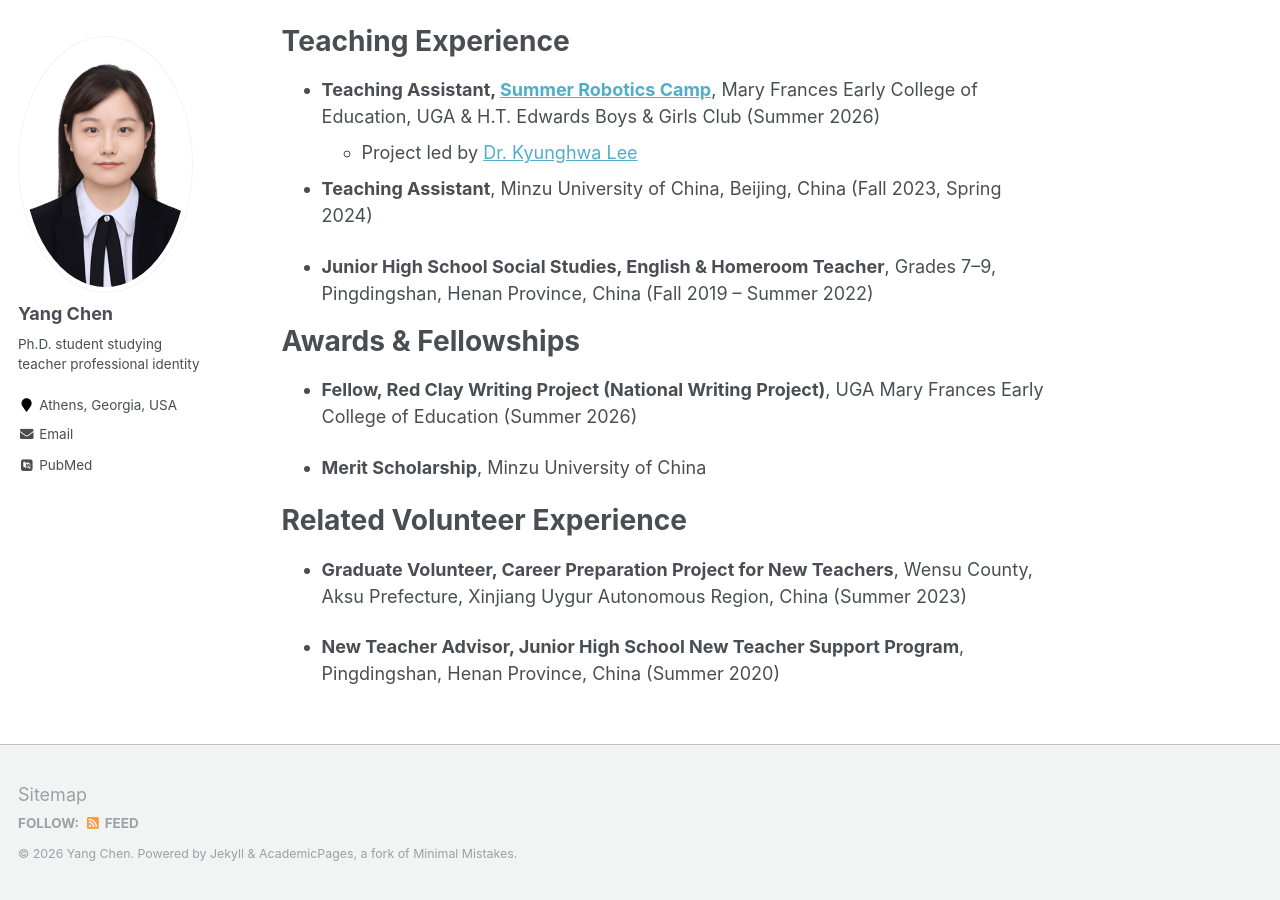
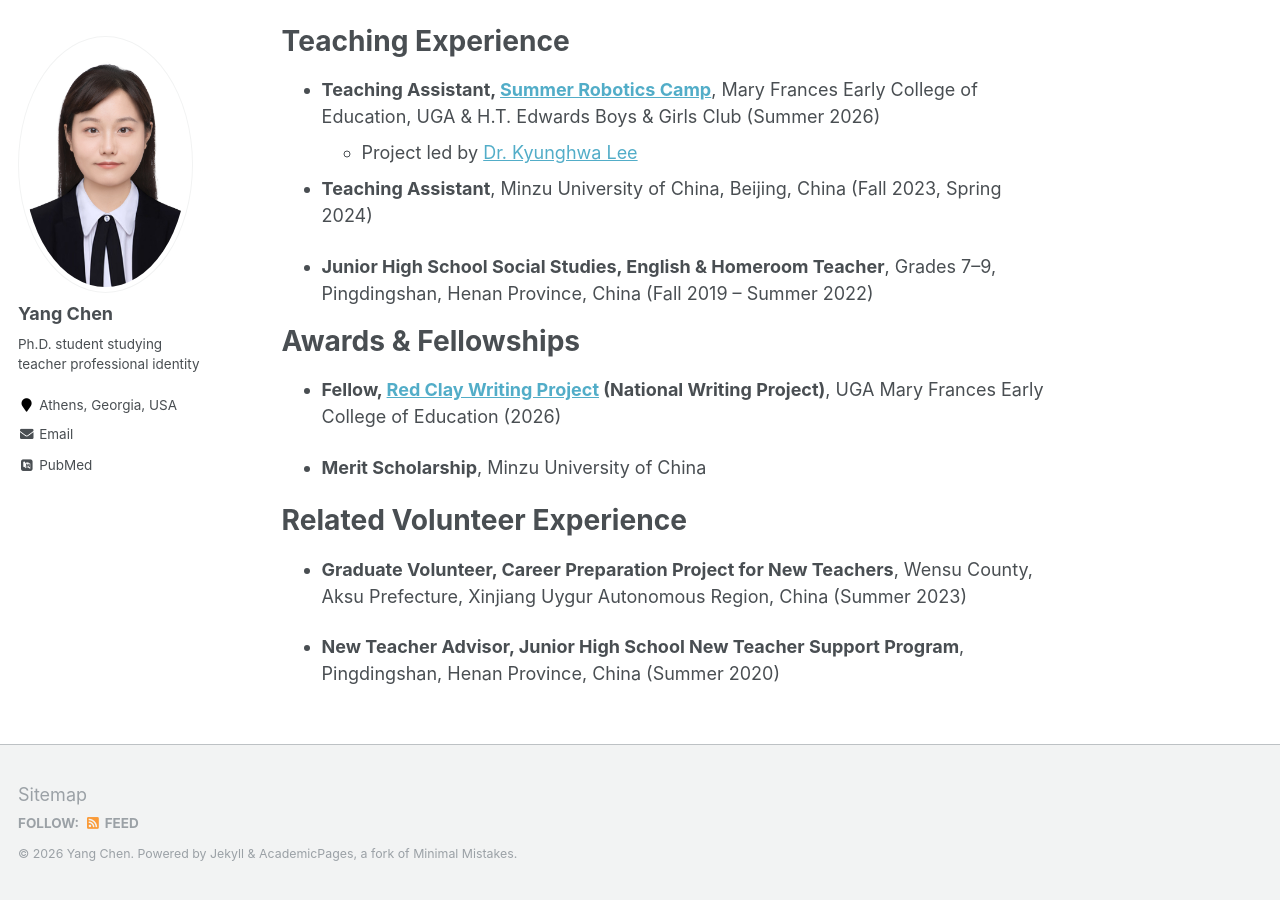
Before and after one commit to yangchen1692/yangchen1692.github.io, a Jekyll site: the page built from _pages/about.md, in a window 1280 px wide and 900 px high, scrolled down 659 px. Built offline with Jekyll 4.4.1, drawn with Linux system fonts in a browser that asks for light colours; some web fonts are replaced.

Commit message:
Link Red Clay Writing Project fellowship, simplify date
Co-Authored-By: Claude Sonnet 4.6 <noreply@anthropic.com>

```diff
--- a/_pages/about.md
+++ b/_pages/about.md
@@ -37,7 +37,7 @@ Teaching Experience
 Awards & Fellowships
 ======
 
-- **Fellow, Red Clay Writing Project (National Writing Project)**, UGA Mary Frances Early College of Education (Summer 2026)
+- **Fellow, [Red Clay Writing Project](https://coe.uga.edu/outreach/programs/red-clay-writing-project/) (National Writing Project)**, UGA Mary Frances Early College of Education (2026)
 
 - **Merit Scholarship**, Minzu University of China
 
```
